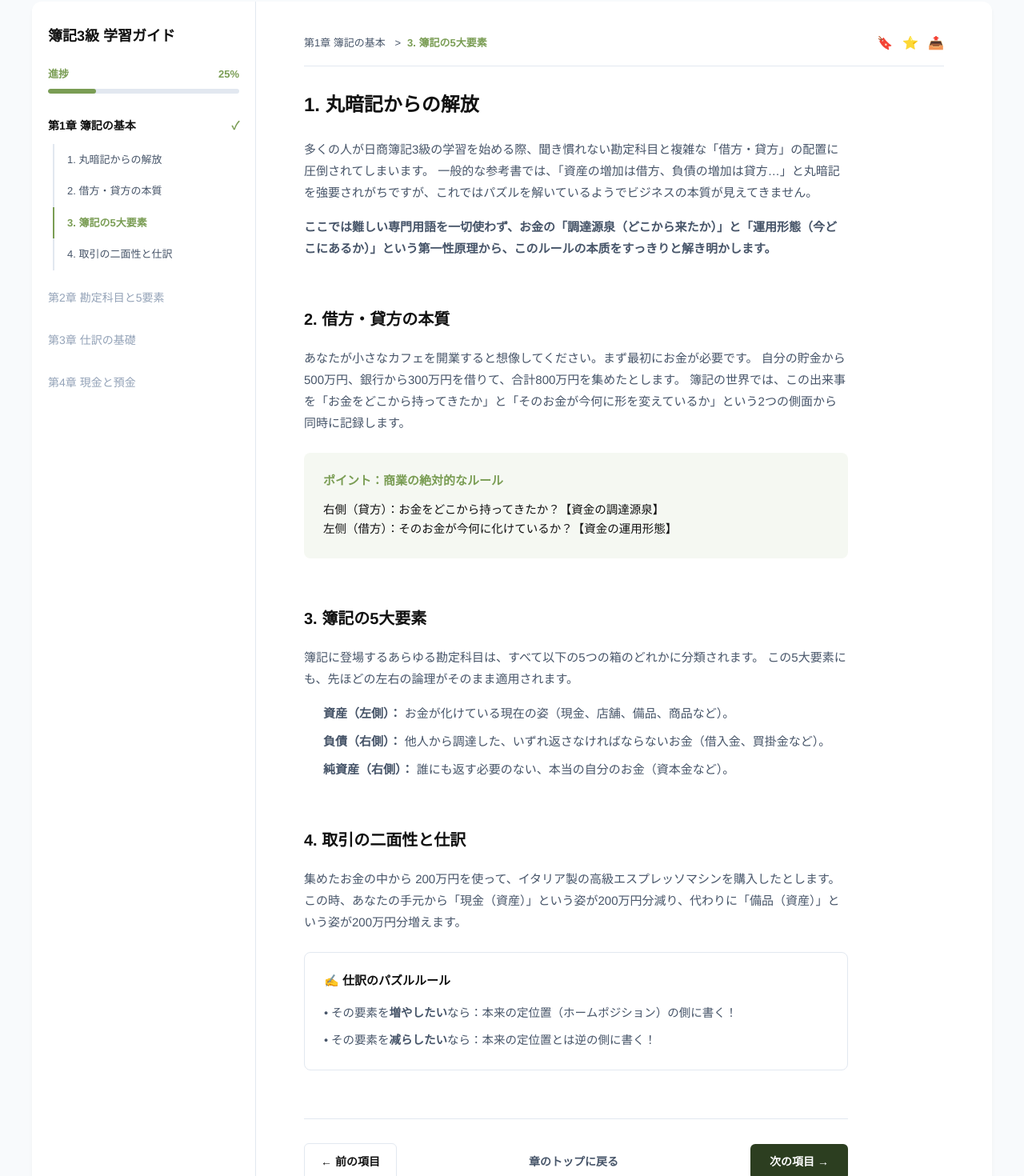
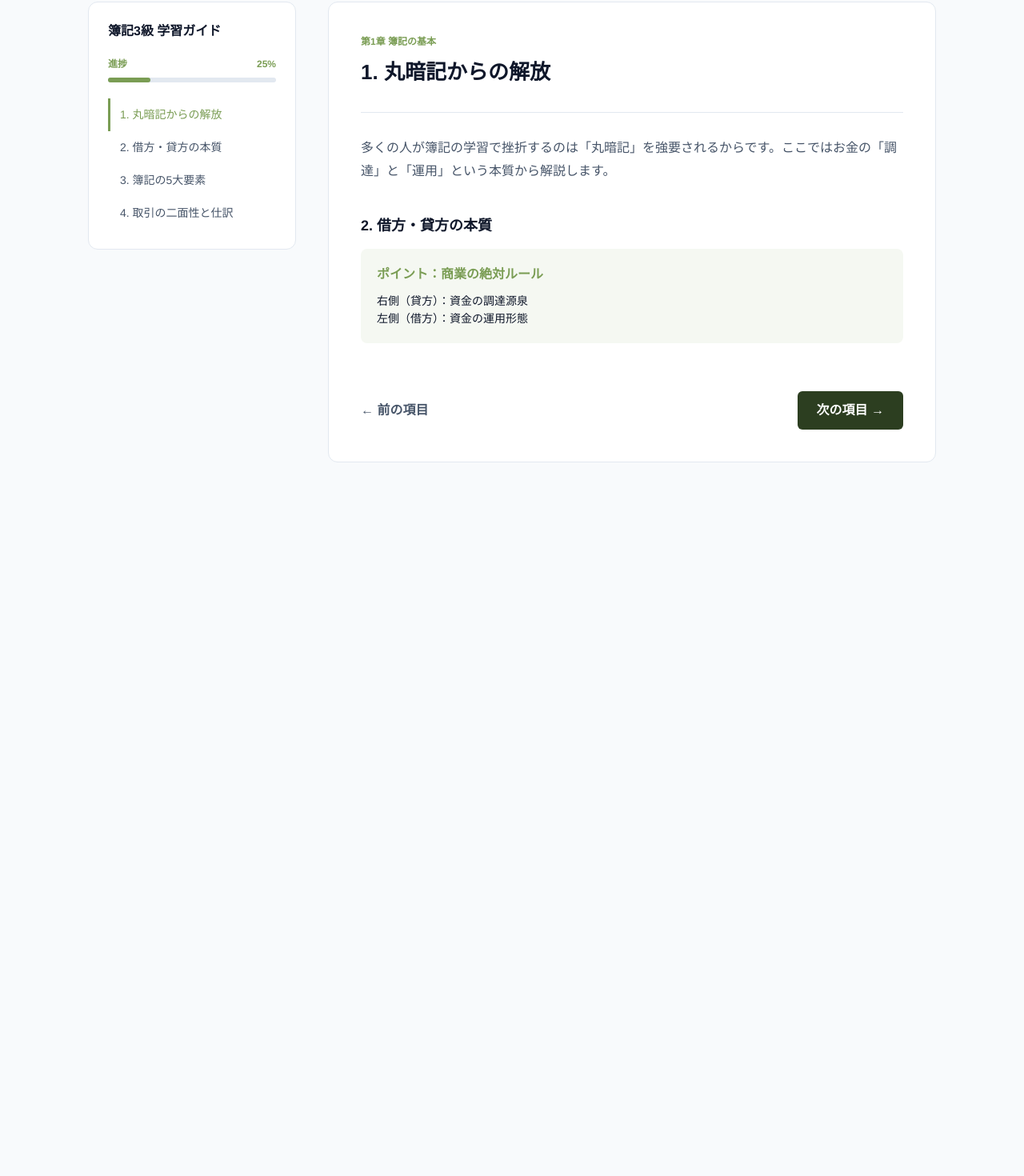
Before and after one commit to zrqZRQ77/japanese-web, a Next.js app: page /exams/boki3/guide/ch1 in a window 1280 px wide. Shown: the part 104-1574 px from the top of the page at 80% size. After the commit the page ends 800 px from the top, so only its background shows below. Built offline with nearby package versions, Linux system fonts and the light colour scheme.

Commit message:
Update page.js

```diff
--- a/app/exams/boki3/guide/ch1/page.js
+++ b/app/exams/boki3/guide/ch1/page.js
@@ -18,227 +18,97 @@ export default function ExamGuideChapterOne() {
 
   const [activeSection, setActiveSection] = useState('intro');
 
-  // 智能监测滚动，自动高亮左侧极简目录
+  // 监测滚动以更新左侧导航高亮
   useEffect(() => {
     const handleScroll = () => {
       const scrollPosition = window.scrollY + 140;
-      for (const item of menuItems) {
+      menuItems.forEach((item) => {
         const el = document.getElementById(item.id);
-        if (el) {
-          const top = el.offsetTop;
-          const height = el.offsetHeight;
-          if (scrollPosition >= top && scrollPosition < top + height) {
+        if (el && scrollPosition >= el.offsetTop && scrollPosition < el.offsetTop + el.offsetHeight) {
           setActiveSection(item.id);
-            break;
         }
-        }
-      }
+      });
     };
-
     window.addEventListener('scroll', handleScroll);
     return () => window.removeEventListener('scroll', handleScroll);
   }, []);
 
-  // 牛油果色系定义
+  // 样式定义：牛油果主题色
   const colors = {
-    avocado: '#7A9D54',       // 主牛油果绿
-    avocadoLight: '#F5F8F2',  // 浅牛油果背景
+    avocado: '#7A9D54',
+    avocadoLight: '#F5F8F2',
     textDark: '#111111',
     textGray: '#475569',
-    textLightGray: '#94a3b8',
     border: '#e2e8f0',
-    darkButton: '#2C3E20'     // 深色按钮
+    darkButton: '#2C3E20'
   };
 
   return (
-    <div style={{ minHeight: '100vh', backgroundColor: '#f8fafc', fontFamily: '"Helvetica Neue", Arial, "Hiragino Kaku Gothic ProN", Meiryo, sans-serif' }}>
-
+    <div style={{ minHeight: '100vh', backgroundColor: '#f8fafc', fontFamily: '"Helvetica Neue", Arial, sans-serif' }}>
       {/* 顶部通栏 */}
-      <header style={{ background: '#ffffff', padding: '16px 40px', borderBottom: `1px solid ${colors.border}`, display: 'flex', justifyContent: 'space-between', alignItems: 'center', position: 'sticky', top: 0, zIndex: 100 }}>
-        <div style={{ display: 'flex', alignItems: 'center', gap: '12px' }}>
+      <header style={{ background: '#ffffff', padding: '16px 40px', borderBottom: `1px solid ${colors.border}`, position: 'sticky', top: 0, zIndex: 100, display: 'flex', justifyContent: 'space-between', alignItems: 'center' }}>
         <Link href="/" style={{ fontWeight: '900', fontSize: '22px', color: colors.textDark, textDecoration: 'none' }}>
           合格<span style={{ color: colors.avocado }}>ナビ</span>
         </Link>
-        </div>
-        <Link href={`/exams/${examId}`} style={{ color: colors.textGray, textDecoration: 'none', fontSize: '14px', fontWeight: '500' }}>
-          ← ダッシュボードに戻る
-        </Link>
+        <Link href={`/exams/${examId}`} style={{ color: colors.textGray, fontSize: '14px' }}>← ダッシュボードに戻る</Link>
       </header>
 
-      {/* 页面主体内容：左右双栏布局 */}
-      <div style={{ display: 'flex', maxWidth: '1200px', margin: '40px auto', background: '#ffffff', borderRadius: '12px', boxShadow: '0 4px 6px -1px rgba(0, 0, 0, 0.05)', overflow: 'hidden' }}>
+      {/* 主体布局 */}
+      <div style={{ display: 'flex', maxWidth: '1100px', margin: '40px auto', gap: '40px', padding: '0 20px' }}>
 
-        {/* 👈 左侧导航栏 (参考图样式) */}
-        <aside style={{ width: '280px', borderRight: `1px solid ${colors.border}`, padding: '30px 20px', flexShrink: 0 }}>
-          <h2 style={{ fontSize: '18px', fontWeight: '800', color: colors.textDark, marginBottom: '24px' }}>簿記3級 学習ガイド</h2>
-
-          {/* 进度条区块 */}
-          <div style={{ marginBottom: '30px' }}>
-            <div style={{ display: 'flex', justifyContent: 'space-between', fontSize: '13px', fontWeight: '700', color: colors.avocado, marginBottom: '8px' }}>
-              <span>進捗</span>
-              <span>25%</span>
+        {/* 左侧导航栏 */}
+        <aside style={{ width: '260px', flexShrink: 0 }}>
+          <div style={{ background: '#ffffff', padding: '24px', borderRadius: '12px', border: `1px solid ${colors.border}` }}>
+            <h2 style={{ fontSize: '16px', fontWeight: '800', marginBottom: '20px' }}>簿記3級 学習ガイド</h2>
+            <div style={{ marginBottom: '20px' }}>
+              <div style={{ display: 'flex', justifyContent: 'space-between', fontSize: '12px', color: colors.avocado, fontWeight: '700', marginBottom: '8px' }}>
+                <span>進捗</span><span>25%</span>
               </div>
-            <div style={{ height: '6px', background: '#e2e8f0', borderRadius: '3px', overflow: 'hidden' }}>
+              <div style={{ height: '6px', background: colors.border, borderRadius: '3px' }}>
                 <div style={{ width: '25%', height: '100%', background: colors.avocado, borderRadius: '3px' }}></div>
               </div>
             </div>
-
-          {/* 章节列表 */}
-          <div style={{ display: 'flex', flexDirection: 'column', gap: '16px' }}>
-            {/* 当前展开的第1章 */}
-            <div>
-              <div style={{ fontSize: '14px', fontWeight: '700', color: colors.textDark, marginBottom: '12px', display: 'flex', alignItems: 'center', justifyContent: 'space-between' }}>
-                <span>第1章 簿記の基本</span>
-                <span style={{ color: colors.avocado }}>✓</span>
-              </div>
-              <div style={{ display: 'flex', flexDirection: 'column', borderLeft: `2px solid ${colors.border}`, marginLeft: '6px' }}>
-                {menuItems.map((item) => {
-                  const isCurrent = activeSection === item.id;
-                  return (
-                    <a
-                      key={item.id}
-                      href={`#${item.id}`}
-                      style={{
-                        padding: '10px 0 10px 16px',
-                        fontSize: '13px',
-                        textDecoration: 'none',
-                        color: isCurrent ? colors.avocado : colors.textGray,
-                        fontWeight: isCurrent ? '700' : '500',
-                        borderLeft: isCurrent ? `2px solid ${colors.avocado}` : '2px solid transparent',
-                        marginLeft: '-2px',
-                        transition: 'all 0.2s'
-                      }}
-                    >
+            {menuItems.map((item) => (
+              <a key={item.id} href={`#${item.id}`} style={{
+                display: 'block', padding: '10px 0', fontSize: '14px', textDecoration: 'none',
+                color: activeSection === item.id ? colors.avocado : colors.textGray,
+                borderLeft: activeSection === item.id ? `3px solid ${colors.avocado}` : '3px solid transparent',
+                paddingLeft: '12px'
+              }}>
                 {item.label}
               </a>
-                  );
-                })}
-              </div>
-            </div>
-
-            {/* 其他未展开章节示意 */}
-            <div style={{ fontSize: '14px', fontWeight: '500', color: colors.textLightGray, padding: '8px 0' }}>第2章 勘定科目と5要素</div>
-            <div style={{ fontSize: '14px', fontWeight: '500', color: colors.textLightGray, padding: '8px 0' }}>第3章 仕訳の基礎</div>
-            <div style={{ fontSize: '14px', fontWeight: '500', color: colors.textLightGray, padding: '8px 0' }}>第4章 現金と預金</div>
+            ))}
           </div>
         </aside>
 
-        {/* 👉 右侧主内容区 */}
-        <main style={{ flex: 1, padding: '40px 60px' }}>
-
-          {/* 顶部面包屑与操作图标 */}
-          <div style={{ display: 'flex', justifyContent: 'space-between', alignItems: 'center', marginBottom: '30px', paddingBottom: '16px', borderBottom: `1px solid ${colors.border}` }}>
-            <div style={{ fontSize: '13px', color: colors.textGray, fontWeight: '500' }}>
-              第1章 簿記の基本 <span style={{ margin: '0 8px' }}>&gt;</span>
-              <span style={{ color: colors.avocado, fontWeight: '700' }}>
-                {menuItems.find(item => item.id === activeSection)?.label || '1. 丸暗記からの解放'}
-              </span>
-            </div>
-            <div style={{ display: 'flex', gap: '12px', color: colors.textLightGray }}>
-              {/* 占位图标，可替换为实际 SVG */}
-              <span style={{ cursor: 'pointer' }}>🔖</span>
-              <span style={{ cursor: 'pointer' }}>⭐</span>
-              <span style={{ cursor: 'pointer' }}>📤</span>
-            </div>
+        {/* 右侧内容区 */}
+        <main style={{ flex: 1, background: '#ffffff', padding: '40px', borderRadius: '12px', border: `1px solid ${colors.border}` }}>
+          <div style={{ marginBottom: '30px', borderBottom: `1px solid ${colors.border}`, paddingBottom: '20px' }}>
+            <p style={{ color: colors.avocado, fontSize: '12px', fontWeight: '800' }}>第1章 簿記の基本</p>
+            <h1 style={{ fontSize: '26px', fontWeight: '900', margin: '10px 0' }}>1. 丸暗記からの解放</h1>
           </div>
 
-          <div style={{ maxWidth: '680px' }}>
-            <section id="intro" style={{ marginBottom: '60px', scrollMarginTop: '120px' }}>
-              <h1 style={{ fontSize: '24px', fontWeight: '800', color: colors.textDark, marginBottom: '24px' }}>
-                1. 丸暗記からの解放
-              </h1>
-              <p style={{ fontSize: '15px', lineHeight: '1.8', color: colors.textGray, marginBottom: '16px' }}>
-                多くの人が日商簿記3級の学習を始める際、聞き慣れない勘定科目と複雑な「借方・貸方」の配置に圧倒されてしまいます。
-                一般的な参考書では、「資産の増加は借方、負債の増加は貸方…」と丸暗記を強要されがちですが、これではパズルを解いているようでビジネスの本質が見えてきません。
-              </p>
-              <p style={{ fontSize: '15px', lineHeight: '1.8', color: colors.textGray, fontWeight: '700' }}>
-                ここでは難しい専門用語を一切使わず、お金の「調達源泉（どこから来たか）」と「運用形態（今どこにあるか）」という第一性原理から、このルールの本质をすっきりと解き明かします。
-              </p>
+          <section id="intro" style={{ marginBottom: '40px' }}>
+            <p style={{ lineHeight: '1.8', color: colors.textGray }}>多くの人が簿記の学習で挫折するのは「丸暗記」を強要されるからです。ここではお金の「調達」と「運用」という本質から解説します。</p>
           </section>
 
-            <section id="core-logic" style={{ marginBottom: '60px', scrollMarginTop: '120px' }}>
-              <h2 style={{ fontSize: '20px', fontWeight: '800', color: colors.textDark, marginBottom: '20px' }}>
-                2. 借方・貸方の本質
-              </h2>
-              <p style={{ fontSize: '15px', lineHeight: '1.8', color: colors.textGray, marginBottom: '24px' }}>
-                あなたが小さなカフェを開業すると想像してください。まず最初にお金が必要です。
-                自分の貯金から500万円、銀行から300万円を借りて、合計800万円を集めたとします。
-                簿記の世界では、この出来事を「お金をどこから持ってきたか」と「そのお金が今何に形を変えているか」という2つの側面から同時に記録します。
-              </p>
-
-              {/* 参考图中的 "ポイント" 风格框 (牛油果色) */}
-              <div style={{ background: colors.avocadoLight, padding: '24px', borderRadius: '8px', marginBottom: '24px' }}>
-                <h4 style={{ margin: '0 0 12px 0', fontSize: '15px', fontWeight: '800', color: colors.avocado }}>
-                  ポイント：商業の絶対的なルール
-                </h4>
-                <p style={{ margin: 0, fontSize: '14.5px', color: colors.textDark, lineHeight: '1.7', whiteSpace: 'pre-line' }}>
-                  右側（貸方）：お金をどこから持ってきたか？【資金の調達源泉】{'\n'}
-                  左侧（借方）：そのお金が今何に化けているか？【資金の運用形態】
-                </p>
+          <section id="core-logic" style={{ marginBottom: '40px' }}>
+            <h3 style={{ fontSize: '18px', fontWeight: '800', marginBottom: '15px' }}>2. 借方・貸方の本質</h3>
+            <div style={{ background: colors.avocadoLight, padding: '20px', borderRadius: '8px' }}>
+              <p style={{ color: colors.avocado, fontWeight: '700', margin: '0 0 10px 0' }}>ポイント：商業の絶対ルール</p>
+              <p style={{ margin: 0, fontSize: '14px', lineHeight: '1.6' }}>右側（貸方）：資金の調達源泉 <br/> 左側（借方）：資金の運用形態</p>
             </div>
           </section>
 
-            <section id="five-boxes" style={{ marginBottom: '60px', scrollMarginTop: '120px' }}>
-              <h2 style={{ fontSize: '20px', fontWeight: '800', color: colors.textDark, marginBottom: '20px' }}>
-                3. 簿記の5大要素
-              </h2>
-              <p style={{ fontSize: '15px', lineHeight: '1.8', color: colors.textGray, marginBottom: '16px' }}>
-                簿記に登場するあらゆる勘定科目は、すべて以下の5つの箱のどれかに分類されます。
-                この5大要素にも、先ほどの左右の論理がそのまま適用されます。
-              </p>
-              <ul style={{ paddingLeft: '24px', fontSize: '15px', lineHeight: '1.8', color: colors.textGray }}>
-                <li style={{ marginBottom: '8px' }}><strong>資産（左側）：</strong> お金が化けている現在の姿（現金、店舗、備品、商品など）。</li>
-                <li style={{ marginBottom: '8px' }}><strong>負債（右側）：</strong> 他人から調達した、いずれ返さなければならないお金（借入金、買掛金など）。</li>
-                <li style={{ marginBottom: '8px' }}><strong>純資産（右側）：</strong> 誰にも返す必要のない、本当の自分のお金（資本金など）。</li>
-              </ul>
-            </section>
-
-            <section id="shiwake" style={{ marginBottom: '60px', scrollMarginTop: '120px' }}>
-              <h2 style={{ fontSize: '20px', fontWeight: '800', color: colors.textDark, marginBottom: '20px' }}>
-                4. 取引の二面性と仕訳
-              </h2>
-              <p style={{ fontSize: '15px', lineHeight: '1.8', color: colors.textGray, marginBottom: '24px' }}>
-                集めたお金の中から 200万円を使って、イタリア製の高級エスプレッソマシンを購入したとします。
-                この時、あなたの手元から「現金（資産）」という姿が200万円分減り、代わりに「備品（資産）」という姿が200万円分増えます。
-              </p>
-
-              {/* 参考图中的 "例題" 风格框 (白底描边) */}
-              <div style={{ border: `1px solid ${colors.border}`, padding: '24px', borderRadius: '8px', marginBottom: '24px' }}>
-                <h4 style={{ margin: '0 0 16px 0', fontSize: '15px', fontWeight: '800', color: colors.textDark }}>
-                  ✍️ 仕訳のパズルルール
-                </h4>
-                <div style={{ fontSize: '14.5px', color: colors.textGray, lineHeight: '1.8' }}>
-                  <p style={{ margin: '0 0 8px 0' }}>• その要素を<strong>増やしたい</strong>なら：本来の定位置（ホームポジション）の側に書く！</p>
-                  <p style={{ margin: 0 }}>• その要素を<strong>减らしたい</strong>なら：本来の定位置とは逆の側に書く！</p>
-                </div>
-              </div>
-            </section>
-
-            {/* 🏁 底部导航栏 (严格对齐参考图底部的三个按钮排版) */}
-            <div style={{ borderTop: `1px solid ${colors.border}`, paddingTop: '30px', display: 'flex', justifyContent: 'space-between', alignItems: 'center' }}>
-
-              <Link href={`/exams/${examId}/guide`} style={{ textDecoration: 'none' }}>
-                <button style={{ backgroundColor: '#ffffff', color: colors.textDark, border: `1px solid ${colors.border}`, padding: '12px 20px', borderRadius: '6px', fontSize: '14px', fontWeight: '600', cursor: 'pointer', display: 'flex', alignItems: 'center', gap: '8px' }}>
-                  ← 前の項目
-                </button>
+          {/* 底部导航 */}
+          <div style={{ marginTop: '60px', display: 'flex', justifyContent: 'space-between', alignItems: 'center' }}>
+            <Link href="#" style={{ color: colors.textGray, textDecoration: 'none', fontWeight: '600' }}>← 前の項目</Link>
+            <Link href={`/exams/${examId}/guide/ch2`}>
+              <button style={{ background: colors.darkButton, color: '#fff', padding: '12px 24px', borderRadius: '6px', border: 'none', fontWeight: '700', cursor: 'pointer' }}>次の項目 →</button>
             </Link>
-
-              <Link href={`/exams/${examId}/guide`} style={{ textDecoration: 'none', color: colors.textGray, fontSize: '14px', fontWeight: '600' }}>
-                章のトップに戻る
-              </Link>
-
-              <Link href={`/exams/${examId}/guide/ch2`} style={{ textDecoration: 'none' }}>
-                <button style={{ backgroundColor: colors.darkButton, color: '#ffffff', border: 'none', padding: '12px 24px', borderRadius: '6px', fontSize: '14px', fontWeight: '600', cursor: 'pointer', display: 'flex', alignItems: 'center', gap: '8px' }}>
-                  次の項目 →
-                </button>
-              </Link>
-
-            </div>
           </div>
         </main>
       </div>
-
-      <style jsx global>{` html { scroll-behavior: smooth; } `}</style>
     </div>
   );
 }
```
Lines whose indentation alone changed are shown as unchanged.
